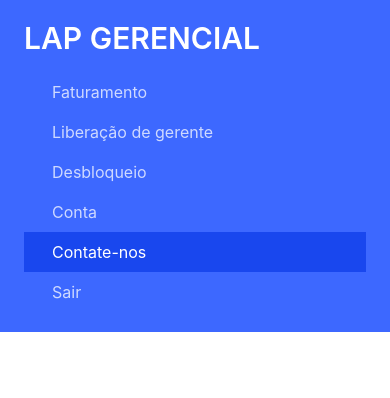
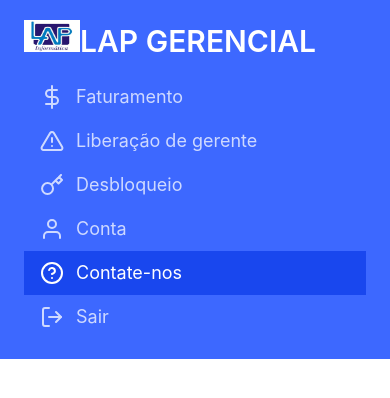
Before and after one commit to thiago-santanna/lap-gerencial-app, a Next.js app: page /components/header-mobile in a window 390 px wide. Shown: the top 398 px of the page. Built offline with nearby package versions, Linux system fonts and the light colour scheme.

Commit message:
menu mobile

```diff
--- a/pages/components/header-mobile/index.tsx
+++ b/pages/components/header-mobile/index.tsx
@@ -1,14 +1,40 @@
+import Image from 'next/image'
+import {
+  DollarSign,
+  Key,
+  AlertTriangle,
+  HelpCircle,
+  LogOut,
+  User as UserIcon,
+} from 'react-feather'
+
 const HeaderMobile = () => {
   return (
     <>
       <header className='w-full bg-sidebar py-5 px-6 sm:hidden'>
         <div className='flex items-center justify-between'>
-          <a
+          {/* <a
             href='index.html'
             className='text-white text-3xl font-semibold uppercase hover:text-gray-300'
           >
             Lap Gerencial
+          </a> */}
+
+          <a
+            target='_blank'
+            href='https://www.lapinfo.com.br/'
+            className='text-white text-3xl font-semibold uppercase hover:text-gray-300'
+            rel='noreferrer'
+          >
+            <Image
+              src='/logoNovo.jpg'
+              width='56'
+              height='32'
+              alt='Logo marca da Lap Informatica'
+            />
+            Lap Gerencial
           </a>
+
           <button className='text-white text-3xl focus:outline-none'>
             {/* <!-- Quando estiver fechado --> */}
             <div id='dv-menu-mobile' className=''>
@@ -23,44 +49,48 @@
 
         {/* <!-- Dropdown Nav -->
             <!-- Quando nao estiver aberto usar hidden  :className="isOpen ? 'flex': 'hidden'"  --> */}
-        <nav id='menu-user-mobile' className='flex flex-col pt-4'>
+        <nav className='flex flex-col pt-4'>
           <a
             href='blank.html'
-            className='flex items-center text-white opacity-75 hover:opacity-100 py-2 pl-4 nav-item'
+            className='flex items-center text-white text-lg opacity-75 hover:opacity-100 py-2 pl-4 nav-item'
           >
-            <i data-feather='dollar-sign' className='mr-3'></i>Faturamento
+            <DollarSign size={24} color='white' className='mr-3' />
+            Faturamento
           </a>
           <a
             href='tables.html'
-            className='flex items-center text-white opacity-75 hover:opacity-100 py-2 pl-4 nav-item'
+            className='flex items-center text-white text-lg opacity-75 hover:opacity-100 py-2 pl-4 nav-item'
           >
-            <i data-feather='plus' className='mr-3'></i>Liberação de gerente
+            <AlertTriangle size={24} color='white' className='mr-3' />
+            Liberação de gerente
           </a>
           <a
             href='forms.html'
-            className='flex items-center text-white opacity-75 hover:opacity-100 py-2 pl-4 nav-item'
+            className='flex items-center text-white text-lg opacity-75 hover:opacity-100 py-2 pl-4 nav-item'
           >
-            <i data-feather='plus' className='mr-3'></i>
+            <Key size={24} color='white' className='mr-3' />
             Desbloqueio
           </a>
           <a
             href='#'
-            className='flex items-center text-white opacity-75 hover:opacity-100 py-2 pl-4 nav-item'
+            className='flex items-center text-white text-lg opacity-75 hover:opacity-100 py-2 pl-4 nav-item'
           >
-            <i data-feather='user' className='mr-3'></i>Conta
+            <UserIcon size={24} color='white' className='mr-3' />
+            Conta
           </a>
           <a
             href='index.html'
-            className='flex items-center active-nav-link text-white py-2 pl-4 nav-item'
+            className='flex items-center active-nav-link text-white text-lg py-2 pl-4 nav-item'
           >
-            <i data-feather='help-circle' className='mr-3 text-blue-400'></i>
+            <HelpCircle size={24} color='white' className='mr-3' />
             Contate-nos
           </a>
           <a
             href='#'
-            className='flex items-center text-white opacity-75 hover:opacity-100 py-2 pl-4 nav-item'
+            className='flex items-center text-white text-lg opacity-75 hover:opacity-100 py-2 pl-4 nav-item'
           >
-            <i data-feather='log-out' className='mr-3'></i>Sair
+            <LogOut size={24} color='white' className='mr-3' />
+            Sair
           </a>
         </nav>
       </header>
--- /dev/null
+++ b/pages/liberacao/index.tsx
@@ -0,0 +1,35 @@
+import { NextPage } from 'next'
+import Head from 'next/head'
+import Aside from '../components/aside'
+import Footer from '../components/footer'
+import HeaderDesktop from '../components/header-desktop'
+import HeaderMobile from '../components/header-mobile'
+import MainDashboard from '../components/main-dashboard'
+
+const Liberacao: NextPage = () => {
+  return (
+    <>
+      <Head>
+        <title>Dashboard</title>
+        <meta name='viewport' content='initial-scale=1.0, width=device-width' />
+      </Head>
+      <div className='bg-gray-100 font-family-roboto flex'>
+        <Aside />
+        {/* <!-- Container da página --> */}
+        <div className='w-full flex flex-col h-screen overflow-y-hidden'>
+          {/* <!-- Desktop Header --> */}
+          <HeaderDesktop />
+          {/* <!-- Mobile Header & Nav --> */}
+          <HeaderMobile />
+          {/* <!-- Conteudo central da pagina --> */}
+          <div className='w-full overflow-x-hidden border-t flex flex-auto flex-col'>
+            <MainDashboard />
+            <Footer />
+          </div>
+        </div>
+      </div>
+    </>
+  )
+}
+
+export default Liberacao
```
